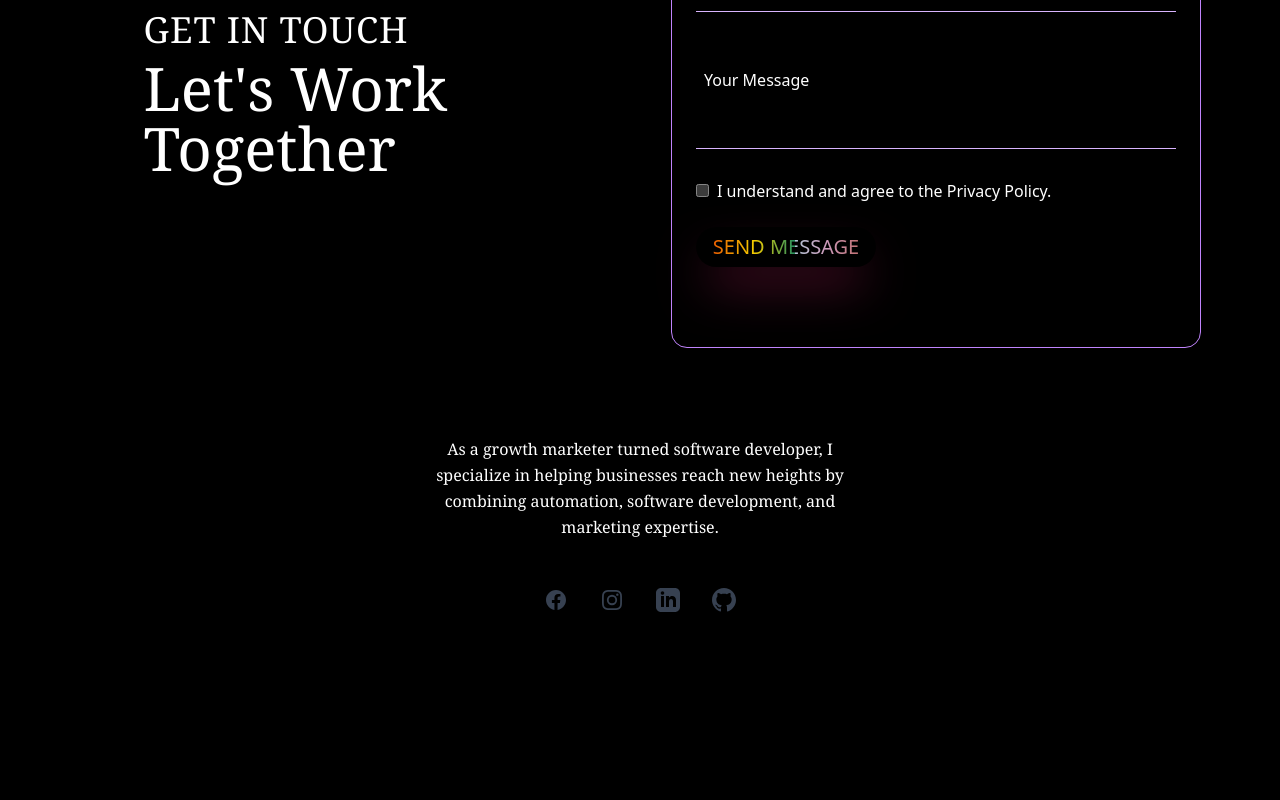
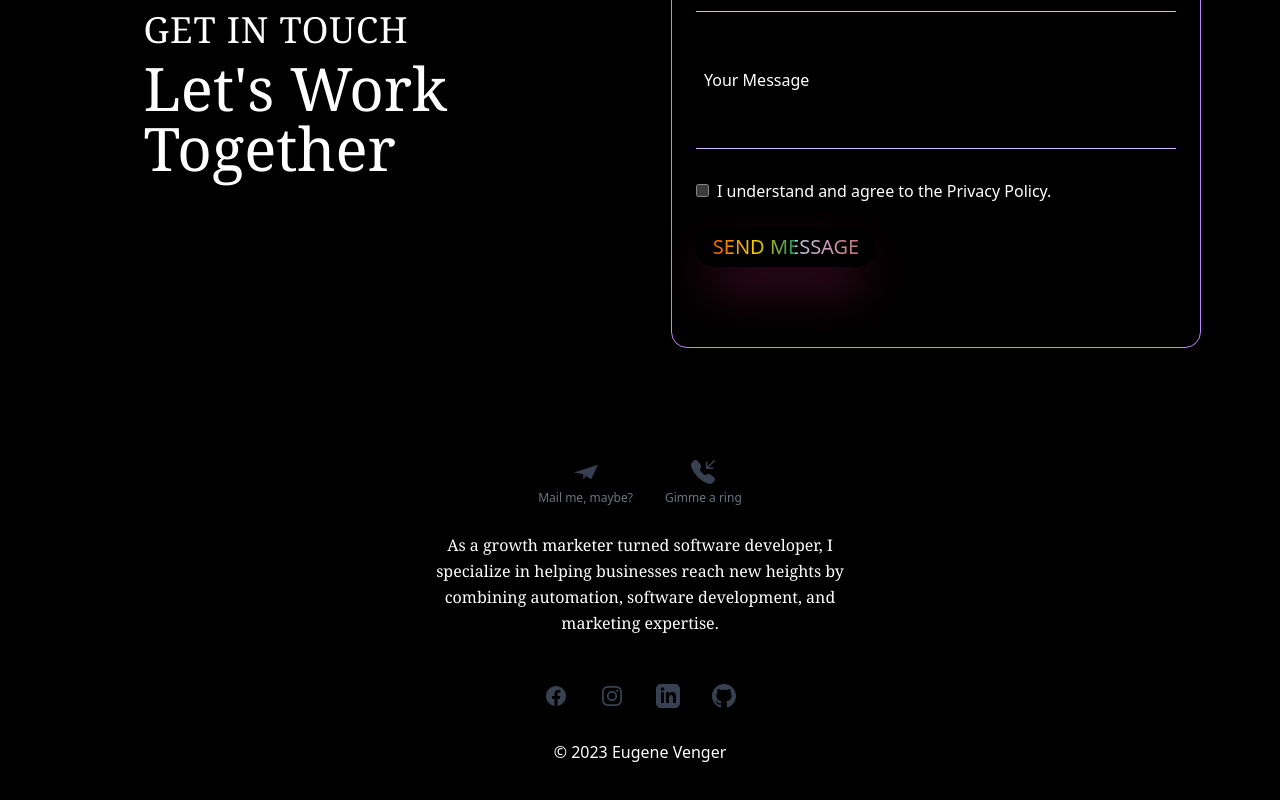
Before and after one commit to scare-destiny/venger.me-new, a Next.js app: page / in a window 1280 px wide. Shown: the part 3449-4249 px from the top of the page. Before the commit the page ends 4221 px from the top, so only its background shows below. Built offline with nearby package versions, Linux system fonts and the light colour scheme; no server answers.

Commit message:
number + email

```diff
--- a/components/Footer.tsx
+++ b/components/Footer.tsx
@@ -1,3 +1,6 @@
+import { BsTelephoneInboundFill } from 'react-icons/bs'
+import { SiMinutemailer } from 'react-icons/si'
+
 const Footer = () => {
 	return (
 		<footer aria-label='Site Footer'>
@@ -6,43 +9,36 @@ const Footer = () => {
 					<div className='w-24 md:hidden'></div>
 				</div>
 
+				<ul className='mt-12 flex justify-center gap-6 md:gap-8'>
+					<li className='flex flex-col items-center transition-all duration-300 ease-in-out transform hover:scale-105'>
+						<a
+							href='mailto:eugene@venger.me'
+							className='text-gray-700 transition hover:text-gray-700/75'
+						>
+							<SiMinutemailer size={24} aria-label='Email Icon' className='m-auto' />
+							<span className='mt-2 text-xs text-gray-500'>Mail me, maybe?</span>
+						</a>
+					</li>
+					<li className='flex flex-col items-center transition-all duration-300 ease-in-out transform hover:scale-105'>
+						<a
+							href='tel:+380984693321'
+							className='text-gray-700 transition hover:text-gray-700/75'
+						>
+							<BsTelephoneInboundFill
+								size={24}
+								aria-label='Phone Icon'
+								className='m-auto'
+							/>
+							<span className='mt-2 text-xs text-gray-500'>Gimme a ring</span>
+						</a>
+					</li>
+				</ul>
+
 				<p className='mx-auto mt-6 max-w-md text-center font-serif  leading-relaxed text-white '>
 					As a growth marketer turned software developer, I specialize in helping
 					businesses reach new heights by combining automation, software development,
 					and marketing expertise.
 				</p>
-
-				{/* <nav aria-label='Footer Nav' className='mt-12 font-bold'>
-					<ul className='flex flex-wrap justify-center gap-6 md:gap-8 lg:gap-12'>
-						<li>
-							<NextLink
-								className='text-gray-700 transition hover:text-gray-700/75'
-								href='/'
-							>
-								Home
-							</NextLink>
-						</li>
-
-						<li>
-							<NextLink
-								className='text-gray-700 transition hover:text-gray-700/75'
-								href='/datenschutz'
-							>
-								Datenschutz
-							</NextLink>
-						</li>
-
-						<li>
-							<NextLink
-								className='text-gray-700 transition hover:text-gray-700/75'
-								href='/impressum'
-							>
-								Impressum
-							</NextLink>
-						</li>
-					</ul>
-				</nav> */}
-
 				<ul className='mt-12 flex justify-center gap-6 md:gap-8 '>
 					<li>
 						<a
@@ -126,6 +122,11 @@ const Footer = () => {
 						</a>
 					</li>
 				</ul>
+				<div className=' flex justify-center py-8'>
+					<p className='text-white align-center'>
+						&copy; {new Date().getFullYear()} Eugene Venger
+					</p>
+				</div>
 			</div>
 		</footer>
 	)
--- a/lang/en-US.json
+++ b/lang/en-US.json
@@ -8,5 +8,9 @@
   "page.home.info": "I specialize in helping businesses reach new heights by combining automation, software development, and marketing expertise. All my work includes:",
   "page.home.feature1": "Cutting-edge Software Development",
   "page.home.feature2": "Efficient Automation Solutions",
-  "page.home.feature3": "Best Practices"
+  "page.home.feature3": "Best Practices",
+  "projects.title": "My Projects",
+  "projects.description": "Here are some of the projects I've worked on, both commercial and personal. You can switch between them using the buttons below.",
+  "projects.commercial.title": "Commercial Projects",
+  "projects.personal.title": "Personal Projects"
 }
```
